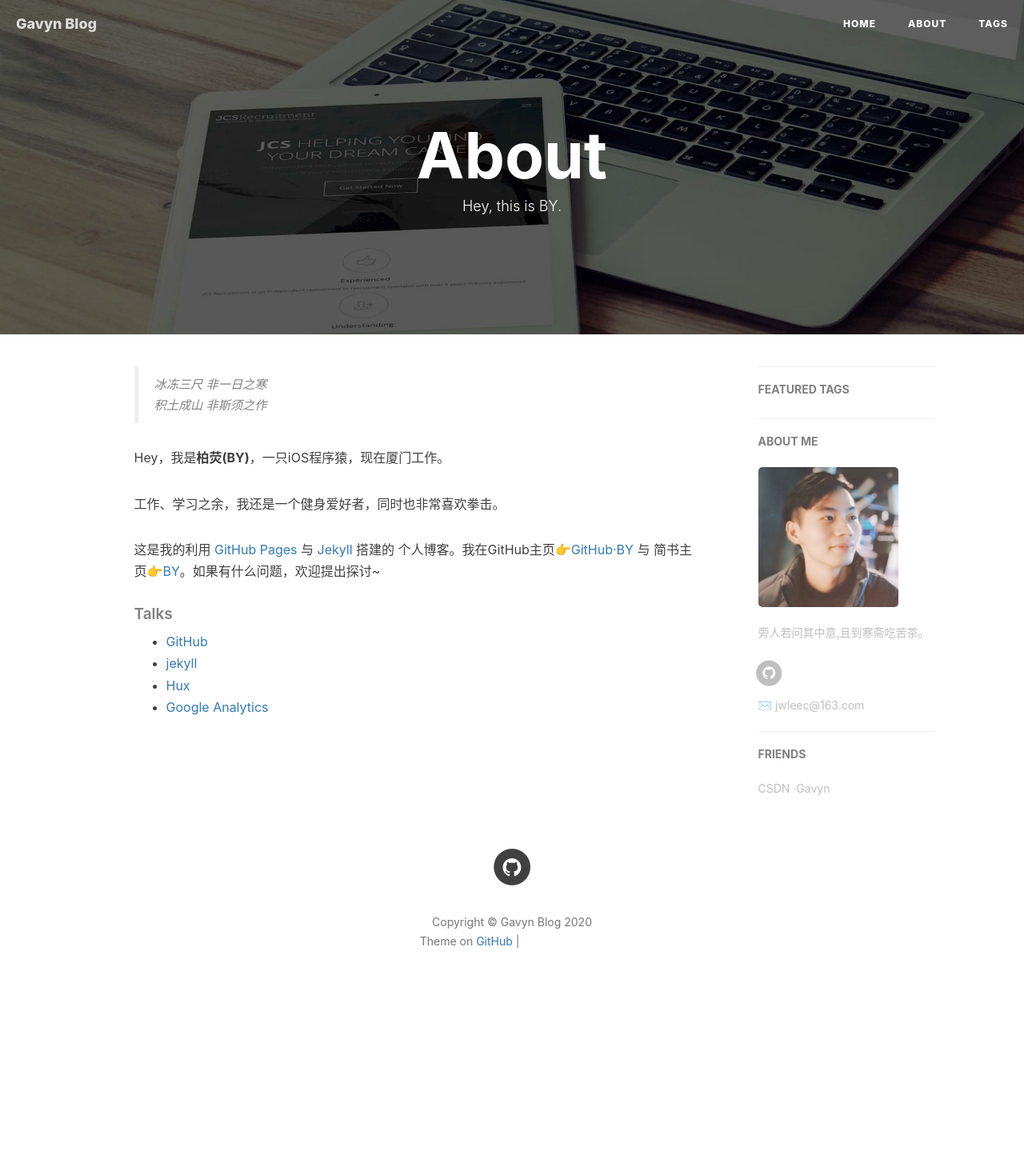
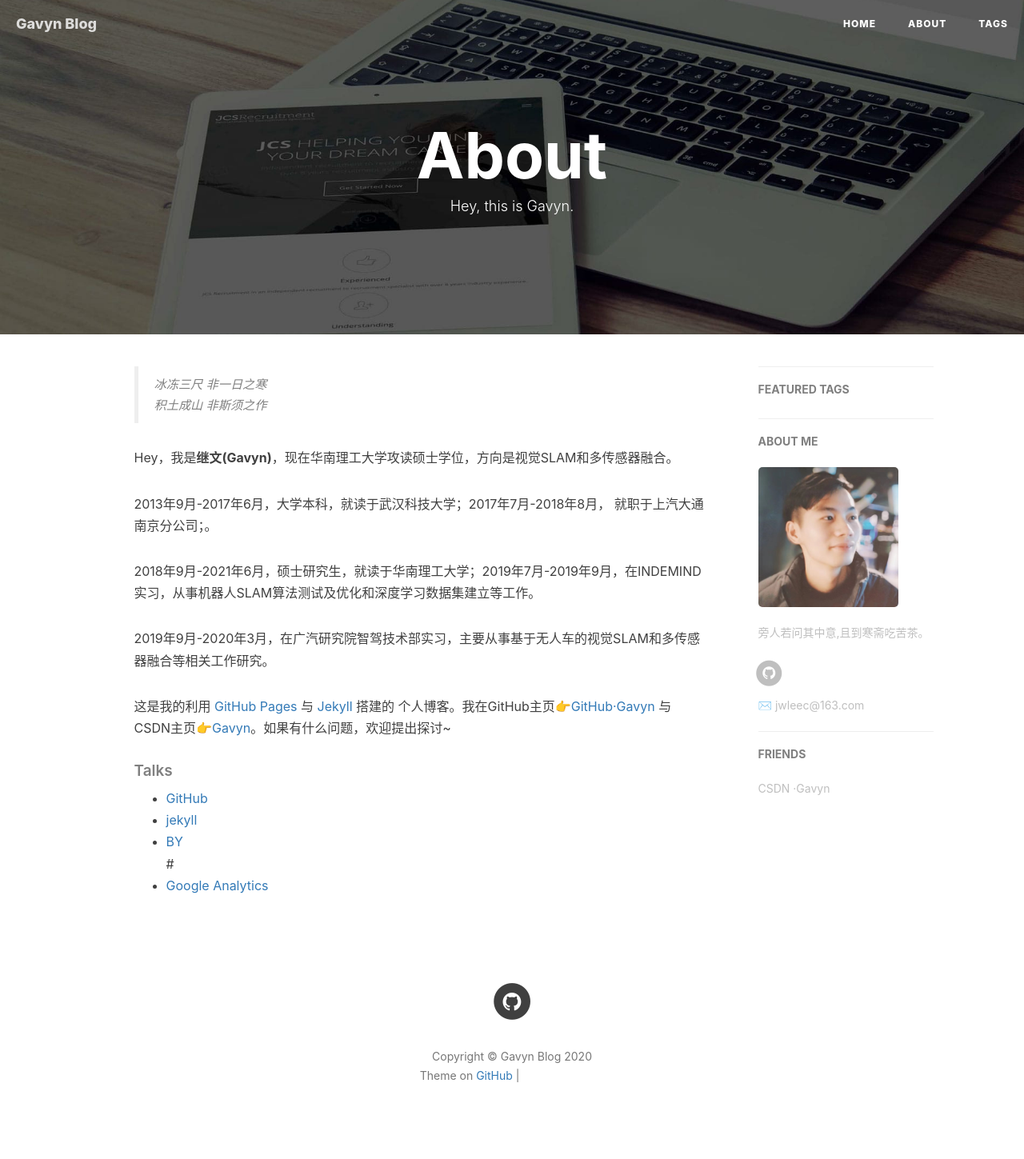
Before and after one commit to Gavynlee/Gavynlee.github.io, a Jekyll site: the page built from about.html, in a window 1280 px wide. Shown: the whole page at 80% size. Built offline with Jekyll 4.4.1, drawn with Linux system fonts in a browser that asks for light colours; nearby versions of some CDN libraries; comment, search, counter and statistics services are not loaded; before the commit the page ends 1281 px from its top, so only the background shows below that; grey boxes are pictures that could not be loaded.

Commit message:
Update about.html

```diff
--- a/about.html
+++ b/about.html
@@ -1,7 +1,7 @@
 ---
 layout: page
 title: "About"
-description: "Hey, this is BY."
+description: "Hey, this is Gavyn."
 header-img: "img/post-bg-rwd.jpg"
 ---
 
@@ -18,11 +18,15 @@ header-img: "img/post-bg-rwd.jpg"
     <blockquote><p>冰冻三尺 非一日之寒<br>
     积土成山 非斯须之作</p></blockquote>
 
-    <p>Hey，我是<strong>柏荧(BY)</strong>，一只iOS程序猿，现在厦门工作。</p>
+    <p>Hey，我是<strong>继文(Gavyn)</strong>，现在华南理工大学攻读硕士学位，方向是视觉SLAM和多传感器融合。</p>
 
-    <p>工作、学习之余，我还是一个健身爱好者，同时也非常喜欢拳击。</p>
+    <p>2013年9月-2017年6月，大学本科，就读于武汉科技大学；2017年7月-2018年8月， 就职于上汽大通南京分公司；。</p>
 
-    <p>这是我的利用 <a href="https://pages.github.com/">GitHub Pages</a> 与 <a href="http://jekyll.com.cn/">Jekyll</a> 搭建的 个人博客。我在GitHub主页<a href="https://github.com/qiubaiying">👉GitHub·BY</a> 与 简书主页<a href="https://http://www.jianshu.com/u/e71990ada2fd">👉BY</a>。如果有什么问题，欢迎提出探讨~</p>
+    <p>2018年9月-2021年6月，硕士研究生，就读于华南理工大学；2019年7月-2019年9月，在INDEMIND实习，从事机器人SLAM算法测试及优化和深度学习数据集建立等工作。</p>
+
+    <p>2019年9月-2020年3月，在广汽研究院智驾技术部实习，主要从事基于无人车的视觉SLAM和多传感器融合等相关工作研究。</p>
+
+    <p>这是我的利用 <a href="https://pages.github.com/">GitHub Pages</a> 与 <a href="http://jekyll.com.cn/">Jekyll</a> 搭建的 个人博客。我在GitHub主页<a href="https://github.com/Gavynlee">👉GitHub·Gavyn</a> 与 CSDN主页<a href="https://https://me.csdn.net/weixin_43892514">👉Gavyn</a>。如果有什么问题，欢迎提出探讨~</p>
 
     <p></p>
 
@@ -31,8 +35,8 @@ header-img: "img/post-bg-rwd.jpg"
     <ul>
         <li><a href="https://github.com">GitHub</a></li>
         <li><a href="http://jekyll.com.cn/">jekyll</a></li>
-        <li><a href="http://huangxuan.me/">Hux</a></li>
-        <li><a href="https://analytics.google.com/analytics">Google Analytics</a></li>
+        <li><a href="https://qiubaiying.github.io/">BY</a></li>
+        #<li><a href="https://analytics.google.com/analytics">Google Analytics</a></li>
     </ul>
 </div>
 
@@ -53,7 +57,7 @@ header-img: "img/post-bg-rwd.jpg"
     <li><a href="https://github.com">GitHub</a></li>
     <li><a href="http://jekyll.com.cn/">jekyll</a></li>
     <li><a href="https://pages.github.com/">GitHub Pages</a></li>
-    <li><a href="https://qiubaiying.github.io">BY</a></li>
+    <li><a href="https://Gavynlee.github.io">Gavyn</a></li>
     </ul>
 </div> -->
 
```
